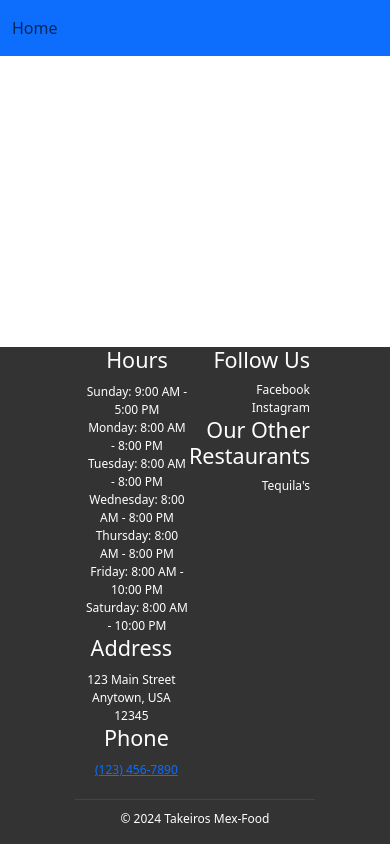
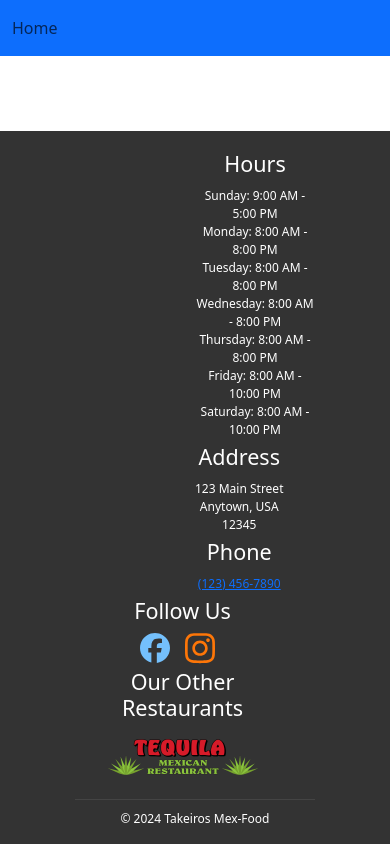
Before and after one commit to lizarose/Takeiros, a React (Vite) app in the folder Takeiros-React/: page / in a window 390 px wide. Built offline with nearby package versions, Linux system fonts and the light colour scheme.

Commit message:
Footer has test data for hours, address, and phone number. Added social media logos and Tequilas logo. Added some css styling

```diff
--- a/Takeiros-React/package.json
+++ b/Takeiros-React/package.json
@@ -10,6 +10,9 @@
     "preview": "vite preview"
   },
   "dependencies": {
+    "@fortawesome/fontawesome-svg-core": "^6.6.0",
+    "@fortawesome/free-brands-svg-icons": "^6.6.0",
+    "@fortawesome/react-fontawesome": "^0.2.2",
     "bootstrap": "^5.3.3",
     "react": "^18.3.1",
     "react-dom": "^18.3.1",
--- a/Takeiros-React/src/App.jsx
+++ b/Takeiros-React/src/App.jsx
@@ -1,7 +1,7 @@
 import './App.css'
 import Navigation from './Components/NavBar/Navigation.jsx'
 import { Outlet } from 'react-router-dom'
-import Footer from "./Components/Footer/Footer.jsx"
+import Footer from "./Components/Footer/footer.jsx"
 
 function App() {
 
--- a/Takeiros-React/src/Components/Footer/Footer.css
+++ b/Takeiros-React/src/Components/Footer/Footer.css
@@ -3,6 +3,7 @@
     color: white;
     padding-left: 75px;
     padding-right: 75px;
+    padding-top: 20px;
     display: flex;
     justify-content: space-between;
     align-items: flex-start;
@@ -13,25 +14,25 @@
     position: fixed;
     bottom: 0;
     left: 0;
-
 }
 
 .footer-left {
     flex: 1;
     display: flex;
-    /* justify-content: space-between; */
-    align-items: flex-start;
+    align-items: center;
     flex-wrap: wrap;
+    margin-left: 100px;
 }
 
 .footer-right {
-    text-align: right;
+    text-align: center;
     flex: 1;
-    margin-right: 5px;
+    margin-right: 25px;
+
 }
 
 .footer-section{
-    padding-left: 10px;
+    padding-left: 20px;
 }
 .footer-section h4 {
     margin-bottom: 10px;
@@ -39,6 +40,7 @@
 
 .footer-section p {
     margin: 0;
+    margin-bottom: 5px;
 }
 
 .footer-right .social-links a {
@@ -67,3 +69,21 @@
 .footer-bottom a:hover {
     text-decoration: underline;
 }
+
+.footer-image {
+    width: 150px;
+    height: auto;
+    margin-top: 10px;
+}
+
+.facebook-logo {
+    width: 30px;
+    height: auto;
+    padding-bottom: 3px;
+    padding-right: 5px;
+}
+
+.instagram-logo {
+    width: 30px;
+    height: auto;
+}
--- a/Takeiros-React/src/Components/Footer/Footer.jsx
+++ b/Takeiros-React/src/Components/Footer/Footer.jsx
@@ -1,5 +1,8 @@
 import React from 'react';
 import './Footer.css';
+import smallTequilaLogo from '../../assets/smallTequilaLogo.png';
+import { FontAwesomeIcon } from '@fortawesome/react-fontawesome';
+import { faFacebook, faInstagram } from '@fortawesome/free-brands-svg-icons';
 
 function Footer() {
     return (
@@ -29,12 +32,12 @@ function Footer() {
                     </p>
 
                     {/* //TODO: Update with actual phone */}
-                <div className="footer-section">
+
                     <h4>Phone</h4>
                     <p>
                         <a href="tel:+1234567890">(123) 456-7890</a>
                     </p>
-                </div>
+
                 </div>
 
 
@@ -44,13 +47,19 @@ function Footer() {
             <div className="footer-right">
                 <h4>Follow Us</h4>
                 <div className="social-links">
-                    <a href="https://facebook.com" target="_blank" rel="noopener noreferrer">Facebook</a><br />
-                    <a href="https://instagram.com" target="_blank" rel="noopener noreferrer">Instagram</a><br />
+                    <a href="https://facebook.com" target="_blank" rel="noopener noreferrer">
+                    <FontAwesomeIcon icon={faFacebook} style={{color: "#74C0FC",}} className='facebook-logo'/>
+                    </a>
+                    <a href="https://instagram.com" target="_blank" rel="noopener noreferrer">
+                        <FontAwesomeIcon icon={faInstagram} style={{color: "#fd7608", margin: "0 10px"}} className='instagram-logo'/>
+                    </a>
                 </div>
 
                 <h4>Our Other Restaurants</h4>
                 <div className="social-links">
-                    <a href="https://tequilamex.com/" target="_blank" rel="noopener noreferrer">Tequila's</a>
+                    <a href="https://tequilamex.com/" target="_blank" rel="noopener noreferrer">
+                        <img src={smallTequilaLogo} alt="Tequila Mex" className="footer-image" />
+                    </a>
                 </div>
             </div>
 
```
Also changed, not shown: Takeiros-React/src/assets/smallTequilaLogo.png (added), 1 other file (tests, documents, lock files or other folders).
